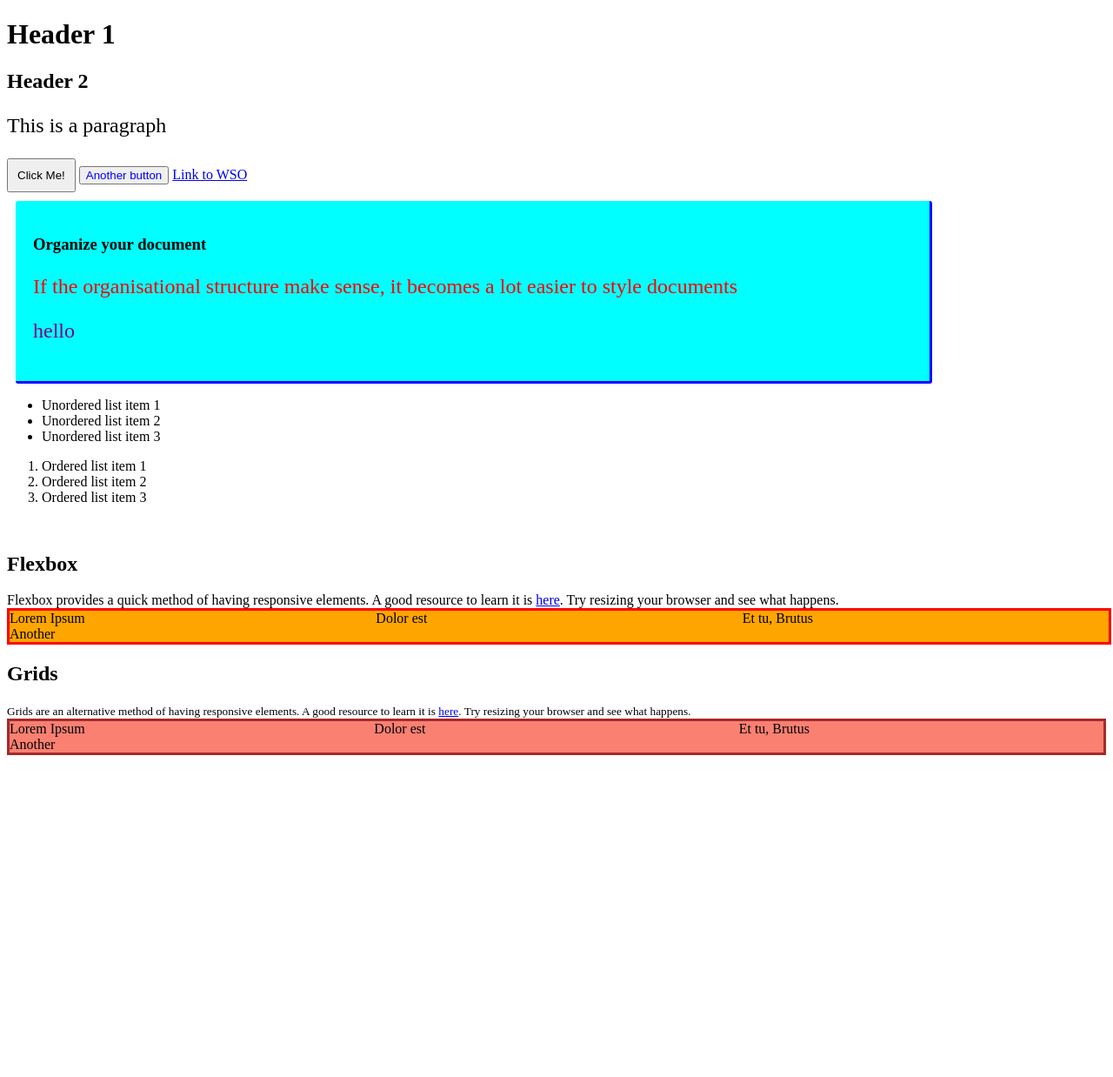
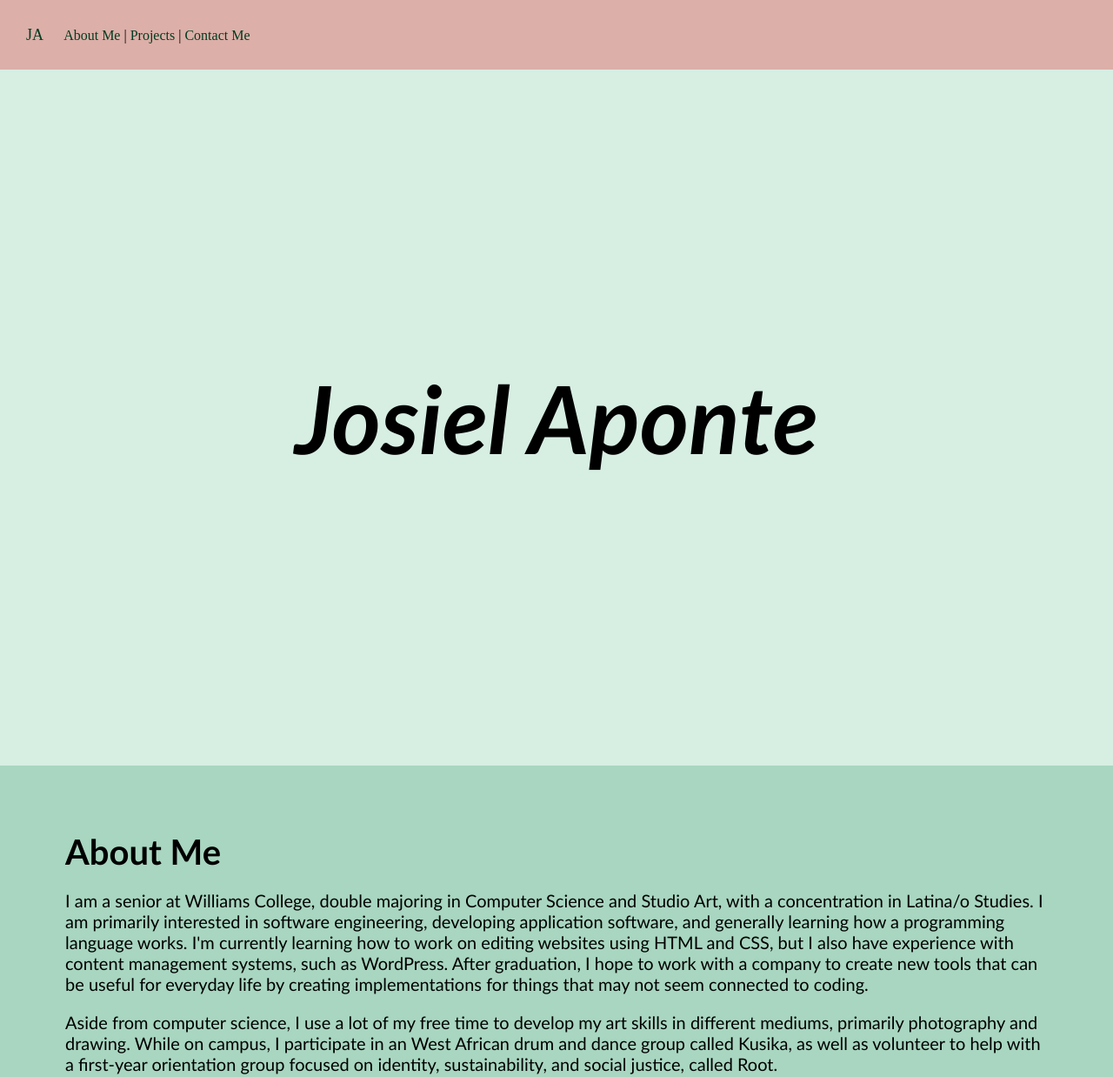
Before and after one commit to japonte21/personal-website, a plain HTML site: page index.html in a window 1280 px wide. Shown: the top 1238 px of the page at 87% size. Before the commit the page ends 876 px from the top, so only its background shows below. Drawn offline with Linux system fonts and the light colour scheme.

Commit message:
Finishing touches on HTML site

```diff
--- a/index.html
+++ b/index.html
@@ -1,72 +1,122 @@
 <!DOCTYPE html>
 <html>
+  <head>
     <link rel="stylesheet" href="styles.css" />
-  <div>
-    <!-- Headers help to draw attention to titles in your document -->
-    <h1>Header 1</h1>
-    <h2>Header 2</h2>
-    <p>This is a paragraph</p>
-    <button class="click-button">Click Me!</button>
-    <button id="this-button">Another button</button>
-    <a href="https://wso.williams.edu">Link to WSO</a>
+  </head>
+  <style>
+    A {
+        text-decoration: none;
+        transition: 0.3s;
+    }
+  </style>
+  <body>
+    <header>
+      <div id="header-logo">
+        JA
       </div>
-  <div class="container">
-    <h3>Organize your document</h3>
-    <p>
-      If the organisational structure make sense, it becomes a lot easier to style documents
+      <a href="#about-me">About Me</a>
+      |
+      <a href="#projects">Projects</a>
+      |
+      <a href="#contact-info">Contact Me</a>
+    </header>
+    <div id="name-callout">
+      <div id="name">
+        Josiel Aponte
+      </div>
+    </div>
+    <div id="about-me" class="section">
+      <span class="section-header">
+        About Me
+      </span>
+      <p class="section-text">
+        I am a senior at Williams College, double majoring in Computer Science and Studio
+        Art, with a concentration in Latina/o Studies. I am primarily interested in
+        software engineering, developing application software, and generally learning how
+        a programming language works. I'm currently learning how to work on editing websites
+        using HTML and CSS, but I also have experience with content management systems,
+        such as WordPress. After graduation, I hope to work with a company to create new
+        tools that can be useful for everyday life by creating implementations for things
+        that may not seem connected to coding.
       </p>
-    <div>
-      <p>
-        hello
+      <p class="section-text">
+        Aside from computer science, I use a lot of my free time to develop my art skills
+        in different mediums, primarily photography and drawing. While on campus, I
+        participate in an West African drum and dance group called Kusika, as well as
+        volunteer to help with a first-year orientation group focused on identity,
+        sustainability, and social justice, called Root.
       </p>
     </div>
+    <div id="projects" class="section">
+      <span class="section-header">
+        Projects
+      </span>
+      <p class="section-text">
+        Here are some of the projects I've worked on:
+      </p>
+      <div id="project-list">
+        <div class="project-item">
+          <span class="project-title">
+            "Do the Math" Programming Language - F#
+          </span>
+          <span class="project-description">
+            Do the Math (DTM) is a simple specialized programming language made to
+            simulate how other languages work using parsers and evaluators. It includes a
+            REPL, supports file input, and focuses on computing math expressions in prefix
+            and infix notation.
+          </span>
         </div>
-  <ul>
-    <li>Unordered list item 1</li>
-    <li>Unordered list item 2</li>
-    <li>Unordered list item 3</li>
-  </ul>
-  <ol>
-    <li>Ordered list item 1</li>
-    <li>Ordered list item 2</li>
-    <li>Ordered list item 3</li>
-  </ol>
-  <br />
-  <!-- br stands for line break, and creates a gap between elements -->
-  <h2>Flexbox</h2>
-  <small></small>
-  Flexbox provides a quick method of having responsive elements. A good resource to learn it is
-  <a href="https://flexboxfroggy.com/">here</a>. Try resizing your browser and see what happens.
-</small>
-<div class="flex-container">
-  <div>
-    Lorem Ipsum
+        <div class="project-item">
+          <span class="project-title">
+            Exam Scheduler - Java
+          </span>
+          <span class="project-description">
+            This program uses a weighted graph and a greedy sorting algorithm to schedule
+            exams based on a list of students’ schedules. It creates an optimized schedule
+            for any list of students to prevent back-to-back time slots.
+          </span>
         </div>
-  <div>Dolor est</div>
-  <div>
-    Et tu, Brutus
+        <div class="project-item">
+          <span class="project-title">
+            Hash Table Statistics - Java
+          </span>
+          <span class="project-description">
+            This program implements a hash table to compute statistics on a data set of
+            3,000+ movies. It provided constant search time for information on the movies
+            that the website, Rotten Tomatoes, provides.
+          </span>
         </div>
-  <div>
-    Another
-    <div></div>
+        <div class="project-item">
+          <span class="project-title">
+            Cache Memory Simulator - C
+          </span>
+          <span class="project-description">
+            This program simulates the hit/miss behavior of cache memory using the LRU
+            replacement policy. It dynamically creates the cache based on any size that
+            was requested by the user.
+          </span>
         </div>
       </div>
-<h2>Grids</h2>
-<small>
-  Grids are an alternative method of having responsive elements. A good resource to learn it is
-  <a href="https://cssgridgarden.com/">here</a>. Try resizing your browser and see what happens.
-</small>
-<div class="grid-container">
-  <div>
-    Lorem Ipsum
     </div>
-  <div>Dolor est</div>
-  <div>
-    Et tu, Brutus
+    <div id="contact-info" class="section">
+      <span class="section-header">
+        Contact Me
+      </span>
+      <div id="contact-list">
+        <div class="contact-item">
+          <span class="contact-title">
+            <a href="http://github.com/japonte21/" style="color: pink;">GitHub</a>
+          </span>
         </div>
-  <div>
-    Another
-    <div></div>
+        <div class="contact-item">
+          <span class="contact-title">
+            <a href="mailto:jma1@williams.edu"style="color:pink;">Email</a>
+          </span>
         </div>
       </div>
+    </div>
+    <footer>
+      Made by Josiel Aponte &copy; 2020
+    </footer>
+  </body>
 </html>
--- a/sample-styles.css
+++ /dev/null
@@ -1,126 +0,0 @@
-header {
-    background-color: #DCAFA8;
-    width: 100%;
-    padding: 20px;
-    box-sizing: border-box;
-}
-
-header a {
-    color: #003B1F;
-    text-decoration: none;
-    transition: 0.3s;
-}
-
-a:hover {
-    font-size: 150%;
-    color: white;
-}
-
-html,
-body {
-    width: 100%;
-    padding: 0;
-    margin: 0;
-}
-
-#name-callout {
-    width: 100%;
-    height: 800px;
-    background-color: #D7EEE3;
-    margin: 0;
-    display: flex;
-}
-
-#name {
-    font-family: Candara, Palatino, sans-serif;
-    font-style: italic;
-    font-size: 108px;
-    font-weight: 700;
-    align-self: center;
-    flex: 1;
-    text-align: center;
-}
-
-#about-me {
-    background: #A8D6C0;
-}
-
-#projects {
-    background-color: #5aa480;
-}
-
-#contact-info {
-    background-color: #3b5047;
-    color: white;
-}
-
-.section {
-    padding: 50px;
-}
-
-.section-header {
-    font-size: 40px;
-    font-family: Candara, Palatino, sans-serif;
-    font-weight: bold;
-    text-align: center;
-}
-
-.section-text {
-    font-size: 20px;
-    font-family: Candara, Palatino, sans-serif;
-    margin: 20px 0;
-}
-
-#project-list {
-    display: grid;
-    margin: 0 auto;
-    grid-template-columns: repeat(auto-fill, minmax(400px, 1fr));
-}
-
-.project-item {
-    font-family: Candara, Palatino, sans-serif;
-    padding: 30px;
-    border: 3px solid #2A7E56;
-    background-color: #D7EEE3;
-    margin: 20px;
-}
-
-.project-title {
-    display: block;
-    padding: 10px;
-    font-weight: bold;
-    text-align: center;
-}
-
-.project-description {
-    text-align: justify;
-}
-
-#contact-list {
-    display: grid;
-    margin: 0 auto;
-    grid-template-columns: repeat(auto-fill, minmax(400px, 1fr));
-}
-
-.contact-item {
-    font-family: Candara, Palatino, sans-serif;
-    text-align: center;
-    padding: 20px;
-    font-size: 24px;
-    margin: 20px;
-    color: pink;
-}
-
-footer {
-    padding: 20px;
-    background-color: #DCAFA8;
-    color: #003B1F;
-    text-align: center;
-}
-
-#header-logo {
-    font-size: 18px;
-    display: inline-block;
-    margin-right: 20px;
-    color: #003B1F;
-}
--- a/styles.css
+++ b/styles.css
@@ -1,52 +1,140 @@
-p {
-  font-size: 24px;
+header {
+    background-color: #DCAFA8;
+    height: 80px;
+    width: 100%;
+    padding: 30px;
+    box-sizing: border-box;
+    align-items: center;
 }
 
-.click-button {
-  padding: 10px;
+header a {
+    color: #003B1F;
+    text-decoration: none;
+    transition: 0.3s;
 }
 
-#this-button {
-  color: blue;
+a:hover {
+    font-size: 125%;
+    color: white;
 }
 
-.container {
-  margin: 10px; /* Margins refer to spacing outside the element */
-  padding: 20px; /* Paddings refers to spacing between the border and child elements */
-  background-color: aqua;
-  border-right: 3px solid blue;
-  border-bottom: 3px solid blue;
-  border-radius: 3px;
-  width: 80%; /* Giving widths a %, rather than a certain pixel value allows the element to be resized */
+html,
+body {
+    width: 100%;
+    padding: 0;
+    margin: 0;
 }
 
-/* We can apply CSS selectors with rules */
-/* This applies to all the descendant of items with the container class container which are p*/
-.container p {
-  color: purple;
+#name-callout {
+    width: 100%;
+    height: 800px;
+    background-color: #D7EEE3;
+    margin: 0;
+    display: flex;
 }
 
-/* This applies to all the immediate children of items of class container that are p */
-.container > p {
-  color: red;
+#name {
+    font-family: Candara, Palatino, sans-serif;
+    font-style: italic;
+    font-size: 108px;
+    font-weight: 700;
+    align-self: center;
+    flex: 1;
+    text-align: center;
+    animation: fadeIn .75s ease-in;
 }
 
-.flex-container {
-  display: flex;
-  width: 100%;
-  background: orange;
-  border: 3px solid red;
-  flex-wrap: wrap;
+@keyframes fadeIn {
+    from {
+        opacity: 0;
+        transform: scale3d(.80, .80, 1);
+    }
+    to {
+        opacity: 1;
+        transform: scale3d(1, 1, 1);
+    }
 }
 
-.flex-container div {
-  flex: 1;
-  min-width: 400px;
+#about-me {
+    background: #A8D6C0;
 }
 
-.grid-container {
-  display: grid;
-  grid-template-columns: repeat(auto-fill, minmax(400px, 1fr));
-  background: salmon;
-  border: 3px solid brown;
+#projects {
+    background-color: #5aa480;
 }
+
+#contact-info {
+    background-color: #3b5047;
+    color: white;
+}
+
+.section {
+    padding: 75px;
+}
+
+.section-header {
+    font-size: 40px;
+    font-family: Candara, Palatino, sans-serif;
+    font-weight: bold;
+    text-align: center;
+}
+
+.section-text {
+    font-size: 20px;
+    font-family: Candara, Palatino, sans-serif;
+    margin: 20px 0;
+}
+
+#project-list {
+    display: grid;
+    margin: 0 auto;
+    grid-template-columns: repeat(auto-fill, minmax(400px, 1fr));
+}
+
+.project-item {
+    font-family: Candara, Palatino, sans-serif;
+    padding: 30px;
+    border: 3px solid #2A7E56;
+    background-color: #D7EEE3;
+    margin: 20px;
+}
+
+.project-title {
+    display: block;
+    padding: 10px;
+    font-weight: bold;
+    text-align: center;
+}
+
+.project-description {
+    text-align: justify;
+}
+
+#contact-list {
+    display: grid;
+    margin: 0 auto;
+    grid-template-columns: repeat(auto-fill, minmax(400px, 1fr));
+}
+
+.contact-item {
+    font-family: Candara, Palatino, sans-serif;
+    text-align: center;
+    padding: 20px;
+    font-size: 24px;
+    margin: 20px;
+    color: pink;
+}
+
+footer {
+    padding: 20px;
+    background-color: #DCAFA8;
+    color: #003B1F;
+    text-align: center;
+}
+
+#header-logo {
+    font-size: 18px;
+    display: inline-block;
+    margin-right: 20px;
+    color: #003B1F;
+}
```
Also changed, not shown: sample.html (deleted, +0 -121 lines). Lines whose indentation alone changed are shown as unchanged.
